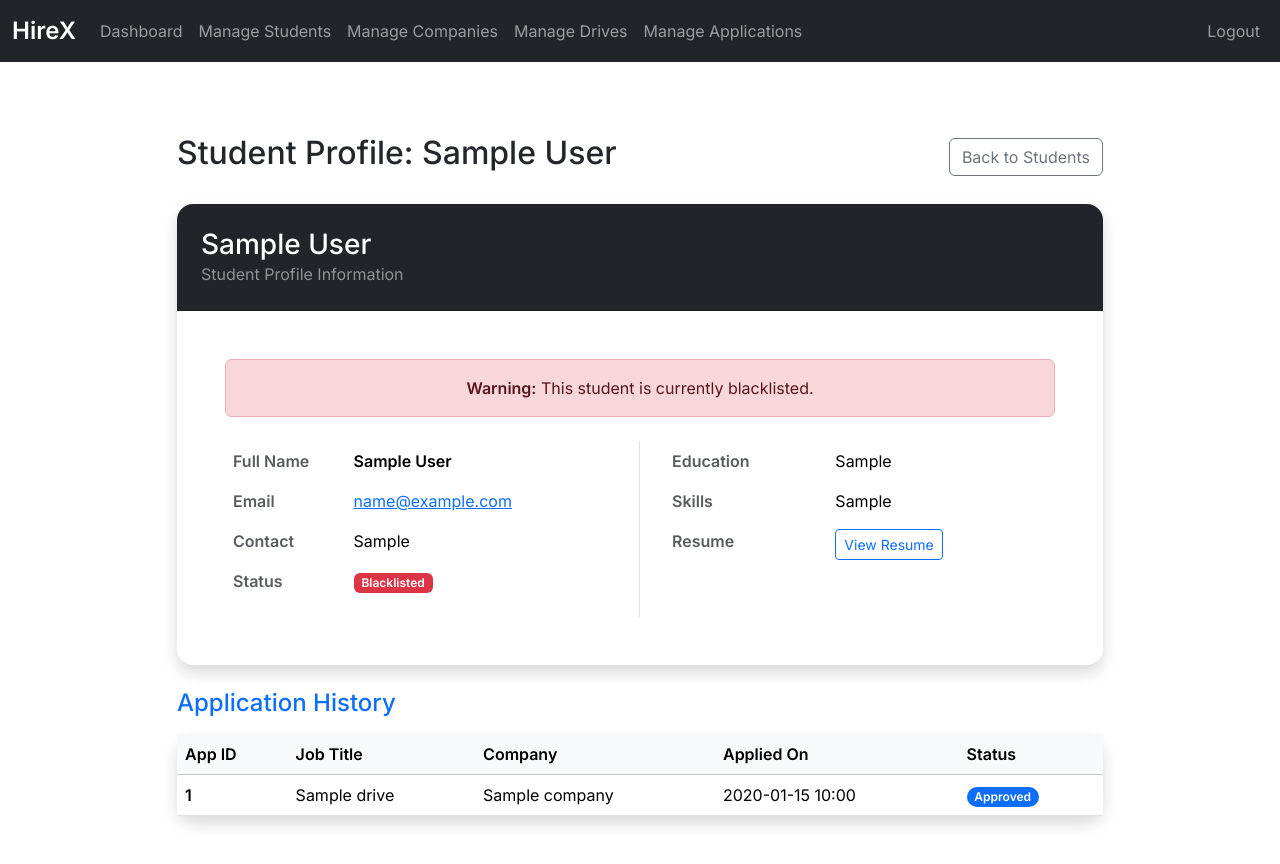
After one commit to NainaBhatt2002/placement-portal-mad1, a Flask app: page /admin/student/1 in a window 1280 px wide. The commit adds this page. Run offline with Flask 3, Linux system fonts and the light colour scheme; the visitor is signed in with stand-in values (Sample User, id 1); tables that the repository leaves empty hold one stand-in row (values such as "Sample post").

Commit message:
Milestone-PPA Placement-Tracking

```diff
--- a/app.py
+++ b/app.py
@@ -80,7 +80,11 @@ def register():
             db.session.add(new_user)
             db.session.commit()
 
-            flash('Registration successful! Please log in.', 'success')
+            if role == 'company':
+                flash('Registration successful! Please wait for Admin Approval to log in.', 'success')
+            else:
+                flash('Registration successful! Please log in.', 'success')
+
             return redirect(url_for('login'))
         except Exception as e:
             db.session.rollback()
@@ -397,12 +401,26 @@ def serve_resume(filename):
     if session.get('role') not in ['student', 'company', 'admin']:
         return redirect(url_for('login'))
 
-    # We could add more strict access control (e.g. only company can view if student applied),
-    # but for now restrict to logged-in users only.
     return send_from_directory(app.config['UPLOAD_FOLDER'], filename)
 
 #Company routes
 
+@app.route('/company/profile', methods=['GET', 'POST'])
+def company_profile():
+    if session.get('role') != 'company':
+        return redirect(url_for('login'))
+
+    company = Company.query.get(session.get('user_id'))
+    if request.method == 'POST':
+        company.hr_contact = request.form.get('hr_contact')
+        company.industry = request.form.get('industry')
+        company.website = request.form.get('website')
+
+        db.session.commit()
+        flash('Company profile updated successfully!', 'success')
+        return redirect(url_for('company_profile'))
+
+    return render_template('company_profile.html', company=company)
 @app.route('/company/dashboard')
 def company_dashboard():
     if session.get('role') != 'company':
@@ -520,7 +538,7 @@ def company_update_app_status(app_id):
         return redirect(url_for('company_dashboard'))
 
     new_status = request.form.get('status')
-    if new_status in ['Shortlisted', 'Selected', 'Rejected', 'Applied']:
+    if new_status in ['Shortlisted', 'Interview', 'Selected', 'Placed', 'Rejected', 'Applied']:
         application.status = new_status
         db.session.commit()
         flash(f'Application status updated to {new_status}.', 'success')
@@ -531,7 +549,17 @@ def company_student_profile(student_id):
     if session.get('role') != 'company':
         return redirect(url_for('login'))
     student = Student.query.get_or_404(student_id)
-    return render_template('company_student_profile.html', student=student)
+    company_id = session.get('user_id')
+    applications = Application.query.join(PlacementDrive).filter(Application.student_id == student.id, PlacementDrive.company_id == company_id).all()
+    return render_template('company_student_profile.html', student=student, applications=applications)
+
+@app.route('/admin/student/<int:student_id>')
+def admin_student_profile(student_id):
+    if session.get('role') != 'admin':
+        return redirect(url_for('login'))
+    student = Student.query.get_or_404(student_id)
+    applications = Application.query.filter_by(student_id=student.id).order_by(Application.application_date.desc()).all()
+    return render_template('admin_student_profile.html', student=student, applications=applications)
 
 if __name__ == '__main__':
     app.run(debug=True)
--- a/static/styles.css
+++ b/static/styles.css
@@ -1,6 +1,6 @@
 body {
   font-family: 'Inter', 'Poppins', 'Roboto', sans-serif;
-  background-color: #e0eaff;
+  background-color: #ffffff;
   color: #23272c;
   min-height: 100vh;
   display: flex;
--- a/templates/admin_drives.html
+++ b/templates/admin_drives.html
@@ -27,8 +27,8 @@
                             <td>{{ drive.job_title }}</td>
                             <td>{{ drive.application_deadline.strftime('%Y-%m-%d %H:%M') }}</td>
                             <td>
-                                {% if drive.status == 'Approved' %}
-                                <span class="badge bg-success shadow-sm">Approved</span>
+                                {% if drive.status == 'Active' %}
+                                <span class="badge bg-success shadow-sm">Active</span>
                                 {% elif drive.status == 'Pending' %}
                                 <span class="badge bg-warning text-dark shadow-sm">Pending</span>
                                 {% else %}
@@ -44,6 +44,8 @@
                                     <form action="{{ url_for('reject_drive', drive_id=drive.id) }}" method="POST">
                                         <button type="submit" class="btn btn-sm btn-outline-danger shadow-sm">Reject</button>
                                     </form>
+                                    {% else %}
+                                        <span class="text-muted small">Processed</span>
                                     {% endif %}
                                 </div>
                             </td>
--- /dev/null
+++ b/templates/admin_student_profile.html
@@ -0,0 +1,137 @@
+{% extends 'base.html' %}
+
+{% block title %}Student Profile - {{ student.name }}{% endblock %}
+
+{% block content %}
+<div class="container mt-5 mb-5">
+    <div class="row justify-content-center">
+        <div class="col-md-10">
+            <div class="d-flex justify-content-between align-items-center mb-4">
+                <h2>Student Profile: {{ student.name }}</h2>
+                <a href="/admin/students" class="btn btn-outline-secondary">Back to Students</a>
+            </div>
+
+            <div class="card shadow border-0 rounded-4 mb-4">
+                <div class="card-header bg-dark text-white p-4 rounded-top-4">
+                    <h3 class="mb-0">{{ student.name }}</h3>
+                    <p class="mb-0 text-white-50">Student Profile Information</p>
+                </div>
+                <div class="card-body p-4 p-md-5">
+
+                    <div class="mb-4 text-center">
+                        {% if student.is_blacklisted %}
+                        <div class="alert alert-danger" role="alert">
+                            <strong>Warning:</strong> This student is currently blacklisted.
+                        </div>
+                        {% endif %}
+                    </div>
+
+                    <div class="row">
+                        <div class="col-md-6 border-end">
+                            <table class="table table-borderless">
+                                <tbody>
+                                    <tr>
+                                        <th scope="row" class="text-muted" style="width: 30%;">Full Name</th>
+                                        <td class="fw-bold">{{ student.name }}</td>
+                                    </tr>
+                                    <tr>
+                                        <th scope="row" class="text-muted">Email</th>
+                                        <td><a href="mailto:{{ student.email }}">{{ student.email }}</a></td>
+                                    </tr>
+                                    <tr>
+                                        <th scope="row" class="text-muted">Contact</th>
+                                        <td>{{ student.contact }}</td>
+                                    </tr>
+                                    <tr>
+                                        <th scope="row" class="text-muted">Status</th>
+                                        <td>
+                                            {% if student.is_blacklisted %}
+                                            <span class="badge bg-danger">Blacklisted</span>
+                                            {% else %}
+                                            <span class="badge bg-success">Active</span>
+                                            {% endif %}
+                                        </td>
+                                    </tr>
+                                </tbody>
+                            </table>
+                        </div>
+                        <div class="col-md-6 px-4">
+                            <table class="table table-borderless">
+                                <tbody>
+                                    <tr>
+                                        <th scope="row" class="text-muted">Education</th>
+                                        <td>{{ student.education or 'N/A' }}</td>
+                                    </tr>
+                                    <tr>
+                                        <th scope="row" class="text-muted">Skills</th>
+                                        <td>{{ student.skills or 'N/A' }}</td>
+                                    </tr>
+                                    <tr>
+                                        <th scope="row" class="text-muted mt-3">Resume</th>
+                                        <td class="mt-3">
+                                            {% if student.resume_path %}
+                                            <a href="/uploads/resumes/{{ student.resume_path }}" class="btn btn-sm btn-outline-primary" target="_blank">
+                                                View Resume
+                                            </a>
+                                            {% else %}
+                                            <span class="text-muted fst-italic">No resume uploaded</span>
+                                            {% endif %}
+                                        </td>
+                                    </tr>
+                                </tbody>
+                            </table>
+                        </div>
+                    </div>
+
+                </div>
+            </div>
+
+            <h4 class="mb-3 text-primary">Application History</h4>
+            <div class="card shadow border-0 rounded-4">
+                <div class="card-body p-0">
+                    {% if applications %}
+                    <div class="table-responsive">
+                        <table class="table table-hover align-middle mb-0">
+                            <thead class="table-light">
+                                <tr>
+                                    <th>App ID</th>
+                                    <th>Job Title</th>
+                                    <th>Company</th>
+                                    <th>Applied On</th>
+                                    <th>Status</th>
+                                </tr>
+                            </thead>
+                            <tbody>
+                                {% for app in applications %}
+                                <tr>
+                                    <td class="fw-bold">{{ app.id }}</td>
+                                    <td>{{ app.drive.job_title }}</td>
+                                    <td>{{ app.drive.company.name }}</td>
+                                    <td>{{ app.application_date.strftime('%Y-%m-%d %H:%M') }}</td>
+                                    <td>
+                                        <span class="badge rounded-pill
+                                            {% if app.status == 'Applied' %}bg-secondary
+                                            {% elif app.status == 'Shortlisted' %}bg-info text-dark
+                                            {% elif app.status == 'Interview' %}bg-warning text-dark
+                                            {% elif app.status == 'Selected' or app.status == 'Placed' %}bg-success
+                                            {% elif app.status == 'Rejected' %}bg-danger
+                                            {% else %}bg-primary{% endif %}
+                                        ">{{ app.status }}</span>
+                                    </td>
+                                </tr>
+                                {% endfor %}
+                            </tbody>
+                        </table>
+                    </div>
+                    {% else %}
+                    <div class="p-5 text-center text-muted">
+                        <h5>This student has not submitted any applications yet.</h5>
+                    </div>
+                    {% endif %}
+                </div>
+            </div>
+
+        </div>
+    </div>
+</div>
+{% endblock %}
--- a/templates/base.html
+++ b/templates/base.html
@@ -65,6 +65,9 @@
             <a class="nav-link" href="/company/dashboard">Dashboard</a>
           </li>
           <li class="nav-item">
+            <a class="nav-link" href="/company/profile">Company Profile</a>
+          </li>
+          <li class="nav-item">
             <a class="nav-link" href="/company/drive/new">Post New Job</a>
           </li>
         </ul>
--- a/templates/student_applications.html
+++ b/templates/student_applications.html
@@ -29,7 +29,8 @@
                                 <span class="badge rounded-pill
                                     {% if app.status == 'Applied' %}bg-secondary
                                     {% elif app.status == 'Shortlisted' %}bg-info text-dark
-                                    {% elif app.status == 'Selected' %}bg-success
+                                    {% elif app.status == 'Interview' %}bg-warning text-dark
+                                    {% elif app.status == 'Selected' or app.status == 'Placed' %}bg-success
                                     {% elif app.status == 'Rejected' %}bg-danger
                                     {% else %}bg-primary{% endif %}
                                 ">{{ app.status }}</span>
--- a/templates/student_dashboard.html
+++ b/templates/student_dashboard.html
@@ -50,7 +50,8 @@
                     <ul class="list-group list-group-flush rounded-3">
                         {% for app in recent_applications %}
                         <li class="list-group-item d-flex justify-content-between align-items-center mb-1">
-                            <span>Applied for <strong>{{ app.drive.job_title }}</strong> at <strong>{{ app.drive.company.name }}</strong></span>
+                            <span>Applied for <strong>{{ app.drive.job_title }}</strong> at <strong>{{
+                                    app.drive.company.name }}</strong></span>
                             <span class="badge
                                 {% if app.status == 'Applied' %}bg-secondary
                                 {% elif app.status == 'Shortlisted' %}bg-success text-white
```
Also changed, not shown: templates/admin_applications.html (+5 -3 lines), templates/admin_students.html (+4 -3 lines), templates/company_drive_applications.html (+7 -3 lines), templates/company_profile.html (added, +40 -0 lines), templates/company_student_profile.html (+45 -3 lines), 4 other files.
